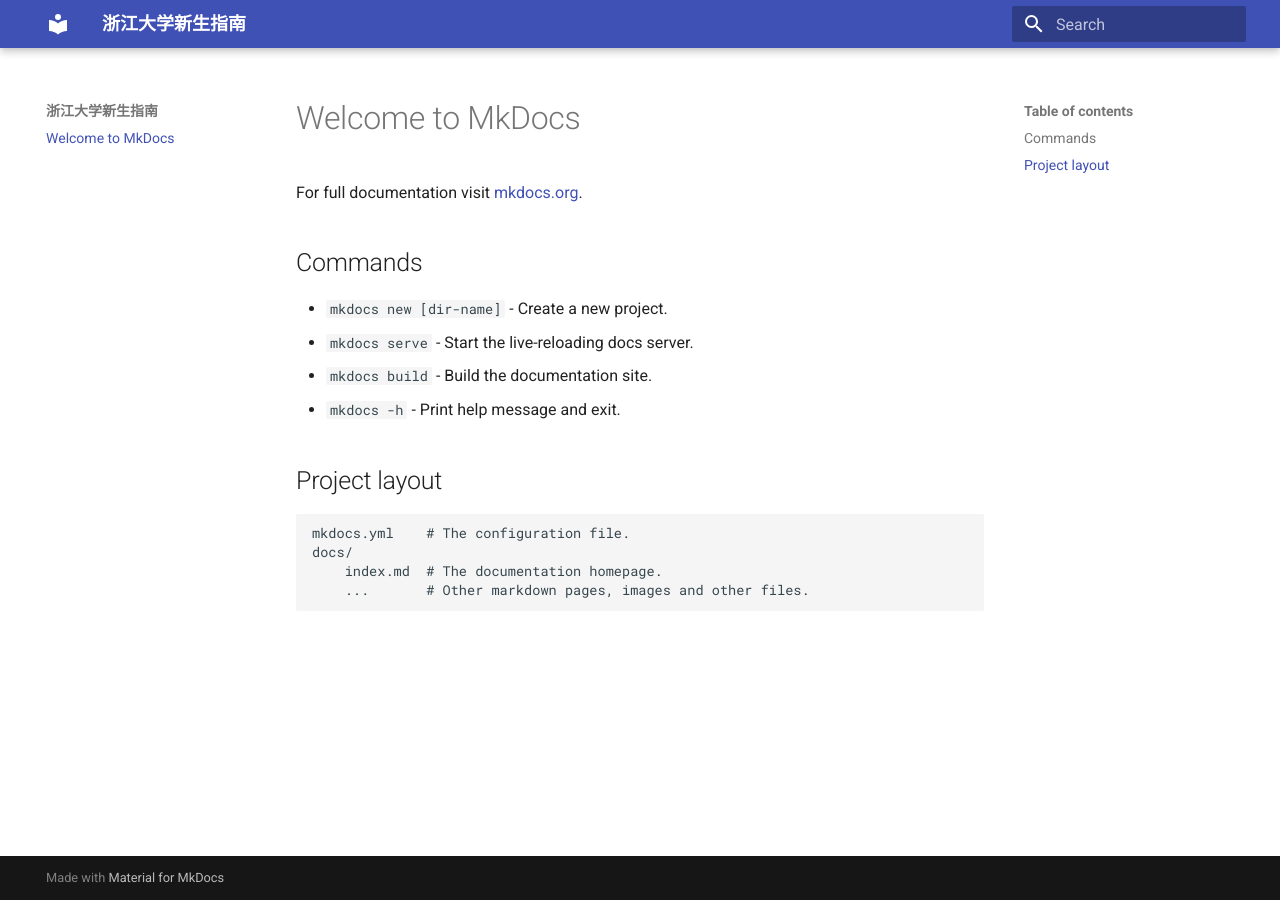
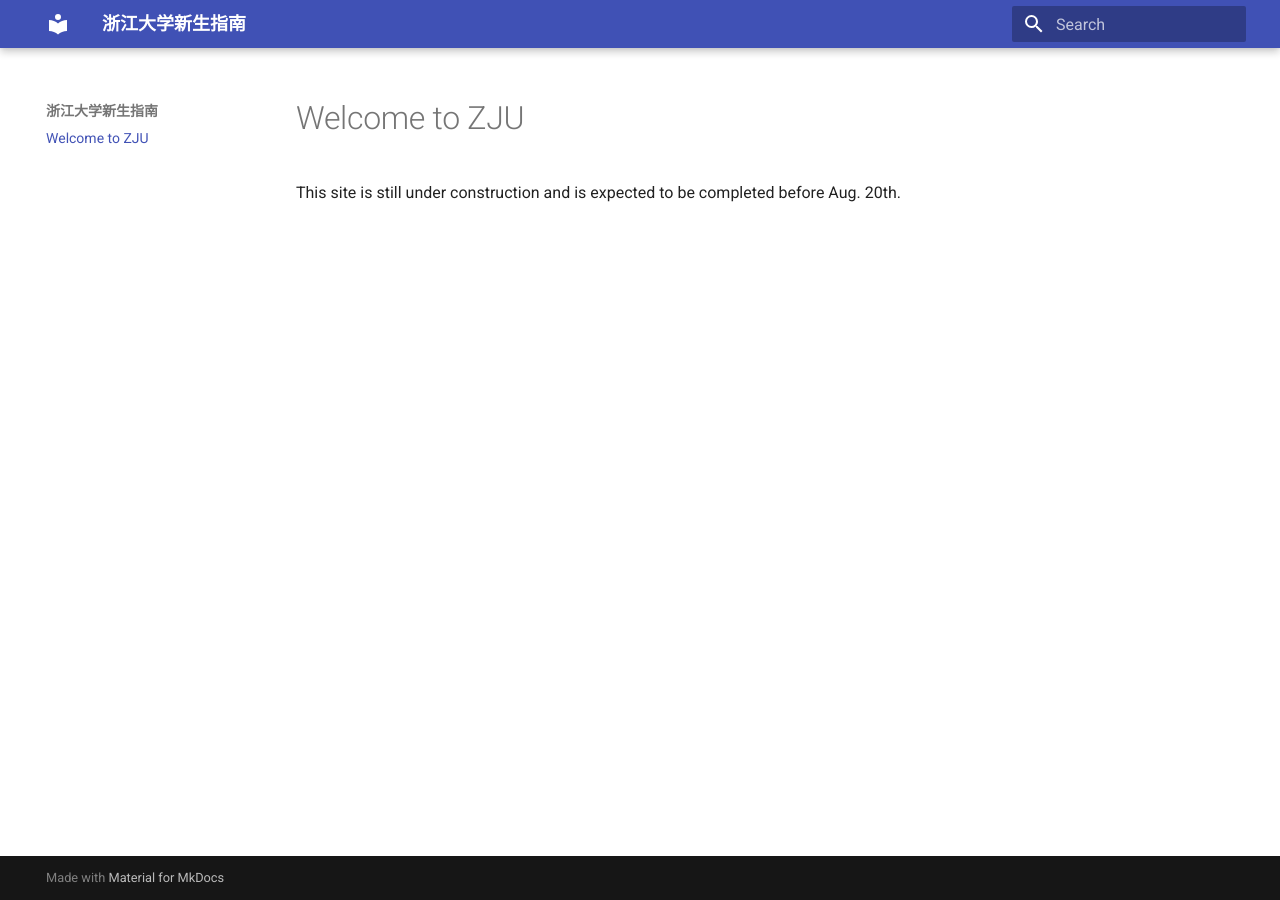
Before and after one commit to mini-full/zju-welcome, an MkDocs documentation site: the page built from docs/index.md, in a window 1280 px wide. Built offline with MkDocs 1.6.1 and Material for MkDocs 9.7.7, drawn with Linux system fonts in a browser that asks for light colours.

Commit message:
add temporary notes

```diff
--- a/docs/index.md
+++ b/docs/index.md
@@ -1,17 +1,3 @@
-# Welcome to MkDocs
+# Welcome to ZJU
 
-For full documentation visit [mkdocs.org](https://www.mkdocs.org).
-
-## Commands
-
-* `mkdocs new [dir-name]` - Create a new project.
-* `mkdocs serve` - Start the live-reloading docs server.
-* `mkdocs build` - Build the documentation site.
-* `mkdocs -h` - Print help message and exit.
-
-## Project layout
-
-    mkdocs.yml    # The configuration file.
-    docs/
-        index.md  # The documentation homepage.
-        ...       # Other markdown pages, images and other files.
+This site is still under construction and is expected to be completed before Aug. 20th.
```
